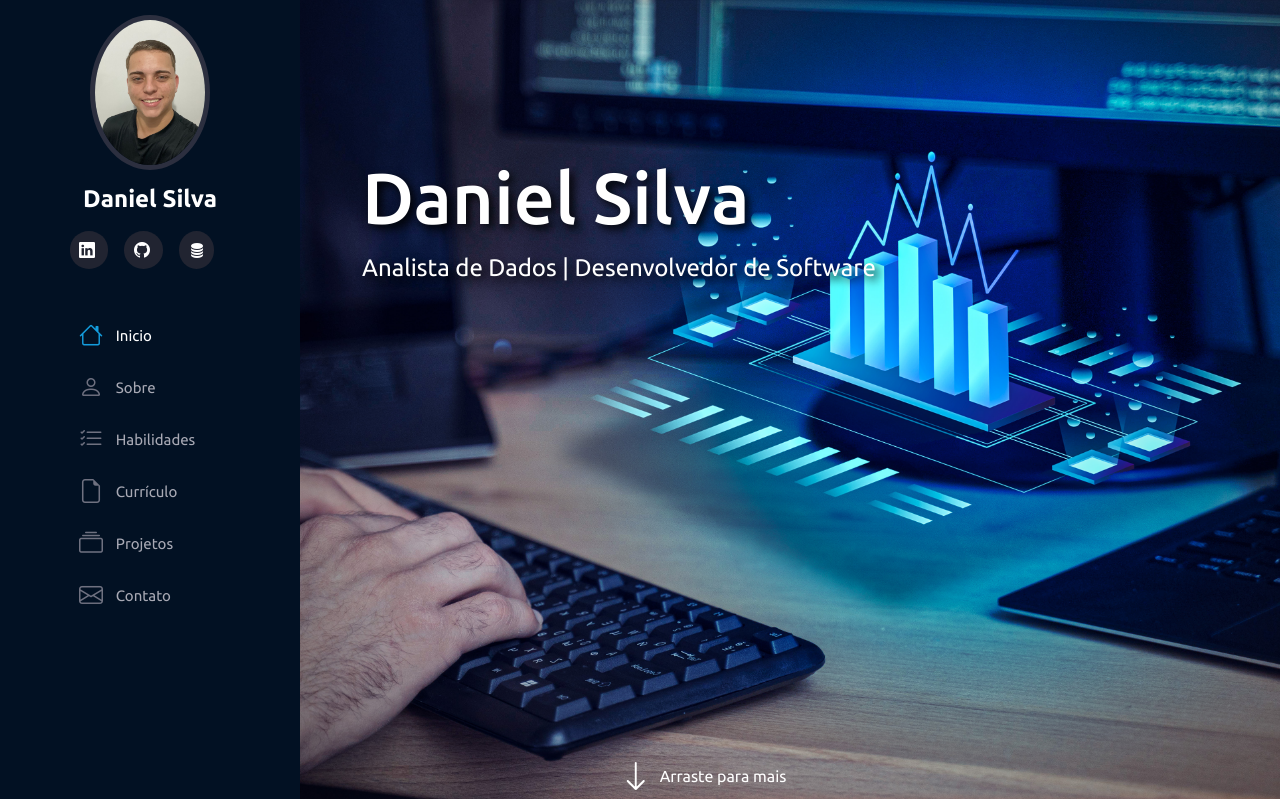
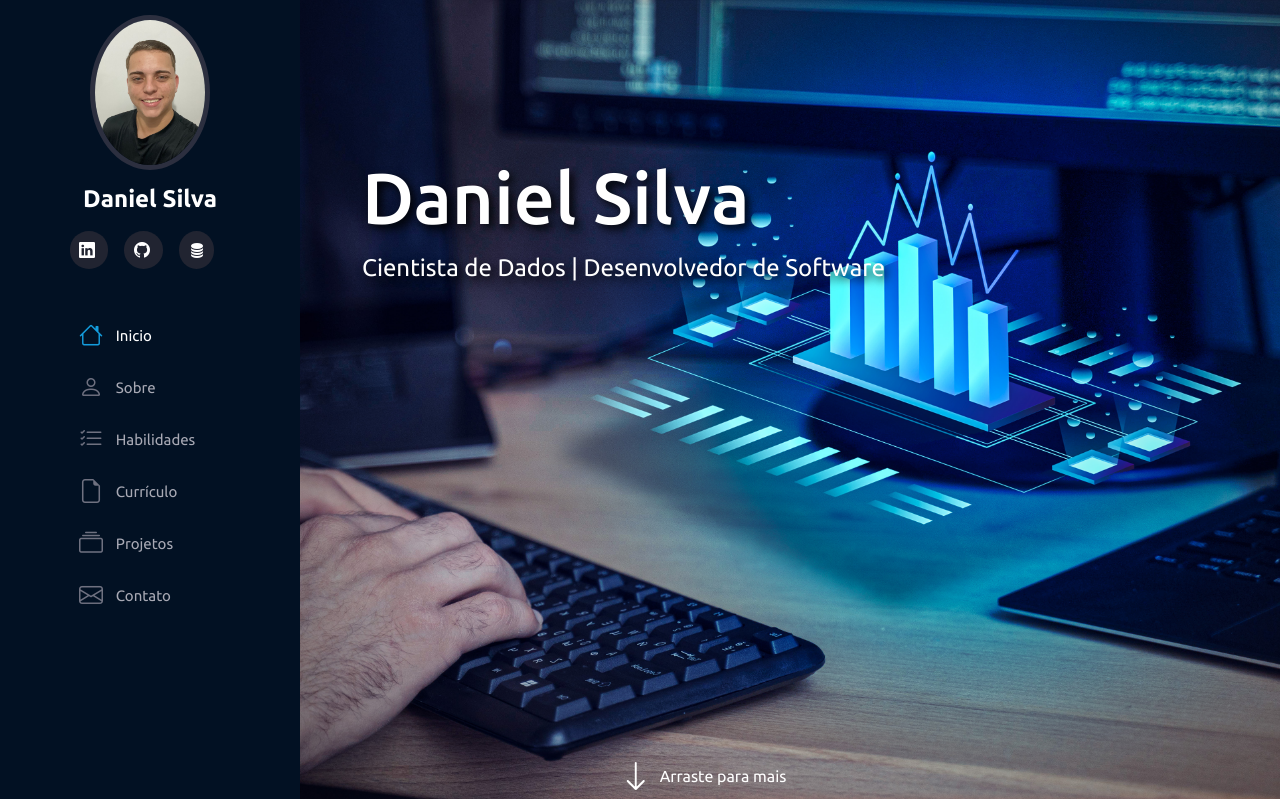
Before and after one commit to DevTheo25/Portfolio, a Flask app: page / in a window 1280 px wide. Shown: the top 799 px of the page. Run offline with Flask 2, Linux system fonts and the light colour scheme; some libraries are stand-ins or nearby versions.

Commit message:
cientista

```diff
--- a/templates/index.html
+++ b/templates/index.html
@@ -78,7 +78,7 @@
         <section id="inicio" class="row m-0 p-0">
             <div class="col-md3 d-flex justify-content-center align-items-start flex-column">
                 <h2 class="text-white text-shadow">Daniel Silva</h2>
-                <span id="subtitle" class="text-white text-shadow">Analista de Dados | Desenvolvedor de Software</span>
+                <span id="subtitle" class="text-white text-shadow">Cientista de Dados | Desenvolvedor de Software</span>
             </div>
 
             <div class="col-md-7 d-flex justify-content-end align-items-end">
@@ -196,7 +196,7 @@
                         </div>
                         <p class="mt-3 mb-0">Machine Learning</p>
                         <div class="progress" role="progressbar" aria-label="Example with label" aria-valuenow="65" aria-valuemin="0" aria-valuemax="100">
-                            <div class="progress-bar" data-anime="left" style="width: 65%">65%</div>
+                            <div class="progress-bar" data-anime="left" style="width: 65%">75%</div>
                         </div>
                         <p class="mt-3 mb-0">Pandas</p>
                         <div class="progress" role="progressbar" aria-label="Example with label" aria-valuenow="75" aria-valuemin="0" aria-valuemax="100">
```
